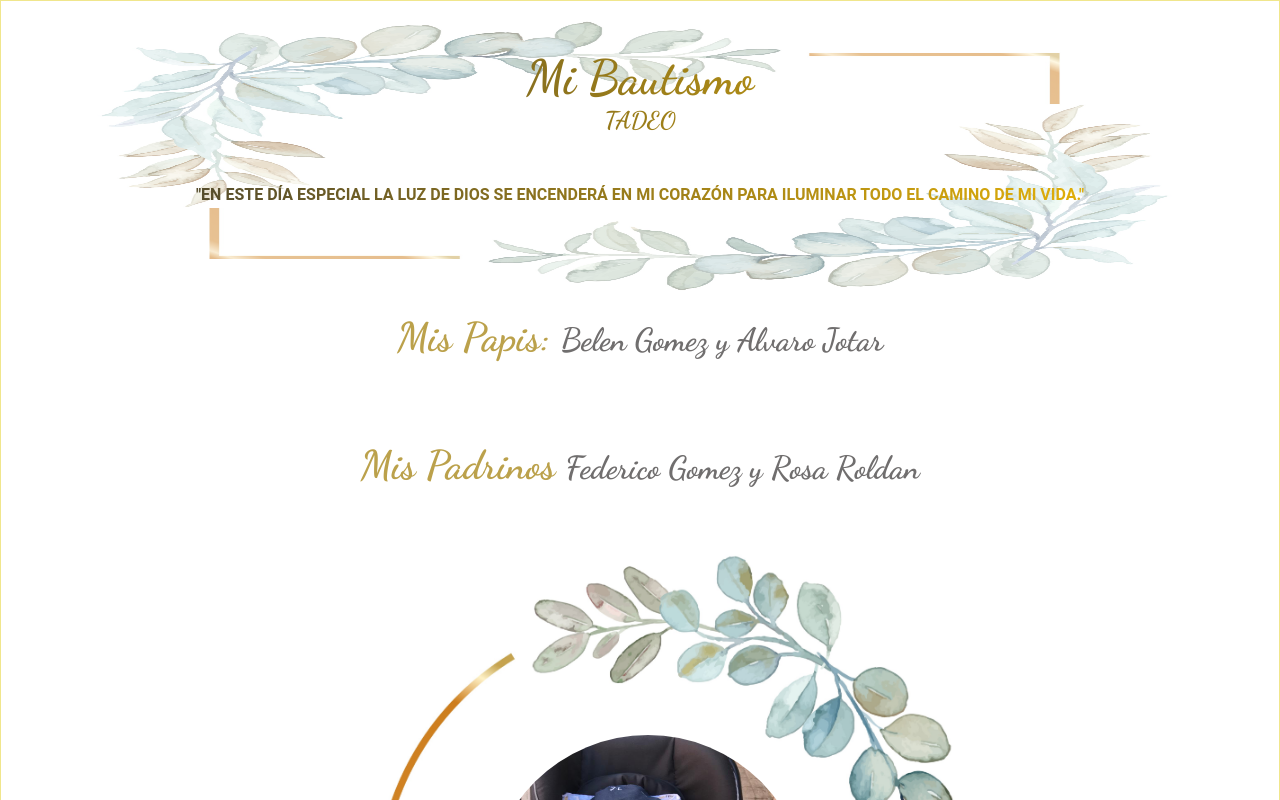
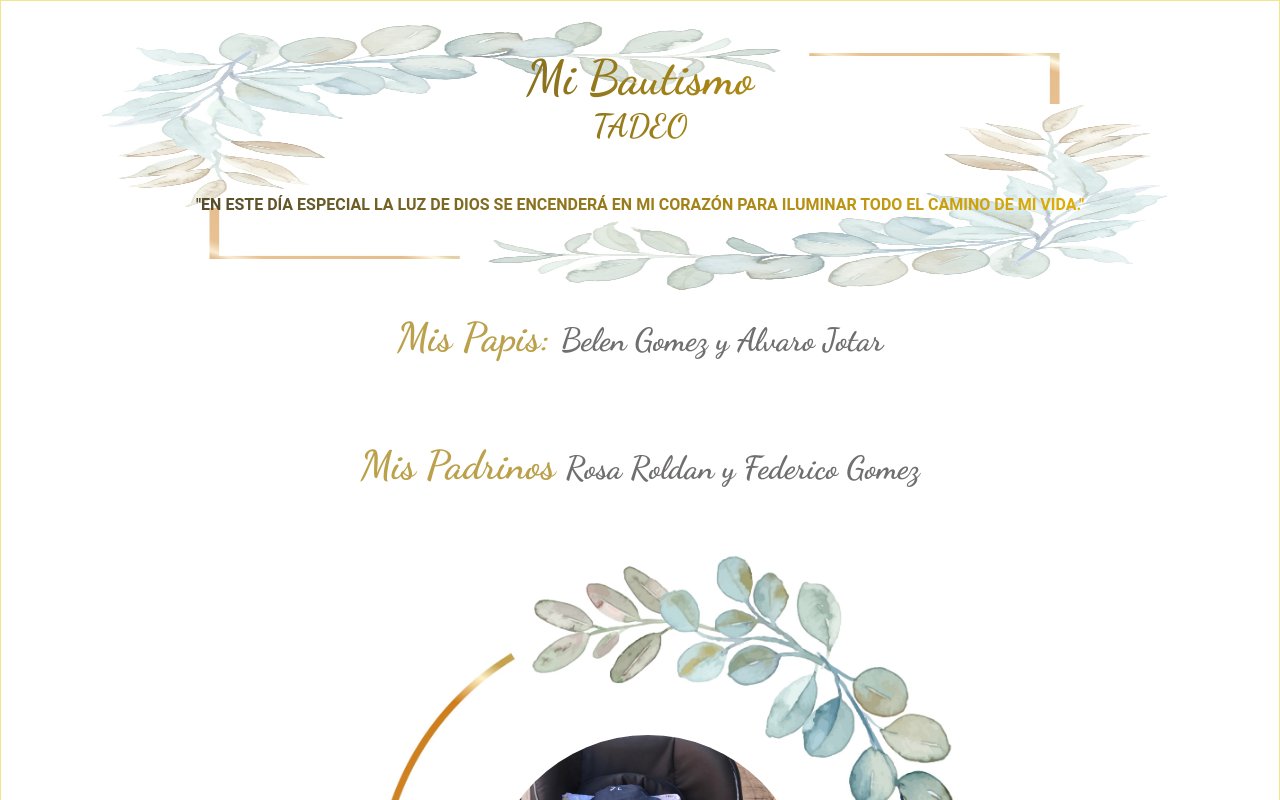
Before and after one commit to Aljotar/invitationCard, a React (Create React App) app: page / in a window 1280 px wide. Shown: the top 800 px of the page. Built offline with nearby package versions, Linux system fonts and the light colour scheme; a web font is replaced by a local one.

Commit message:
modifico orden en los nombres de padrinos

```diff
--- a/src/App.css
+++ b/src/App.css
@@ -209,4 +209,7 @@
   .misPapis {
     padding-top: 4rem;
   }
+  .Tadeo {
+    font-size: 2rem;
+  }
 }
--- a/src/App.js
+++ b/src/App.js
@@ -21,7 +21,7 @@ function App() {
           Mis Papis: <span className="papis">Belen Gomez y Alvaro Jotar</span>
         </h3>
         <h3 className="misPapis">
-          Mis Padrinos <span className="papis">Federico Gomez y Rosa Roldan</span>
+          Mis Padrinos <span className="papis">Rosa Roldan y Federico Gomez</span>
         </h3>
       </div>
       <div className="Hola2">
```
